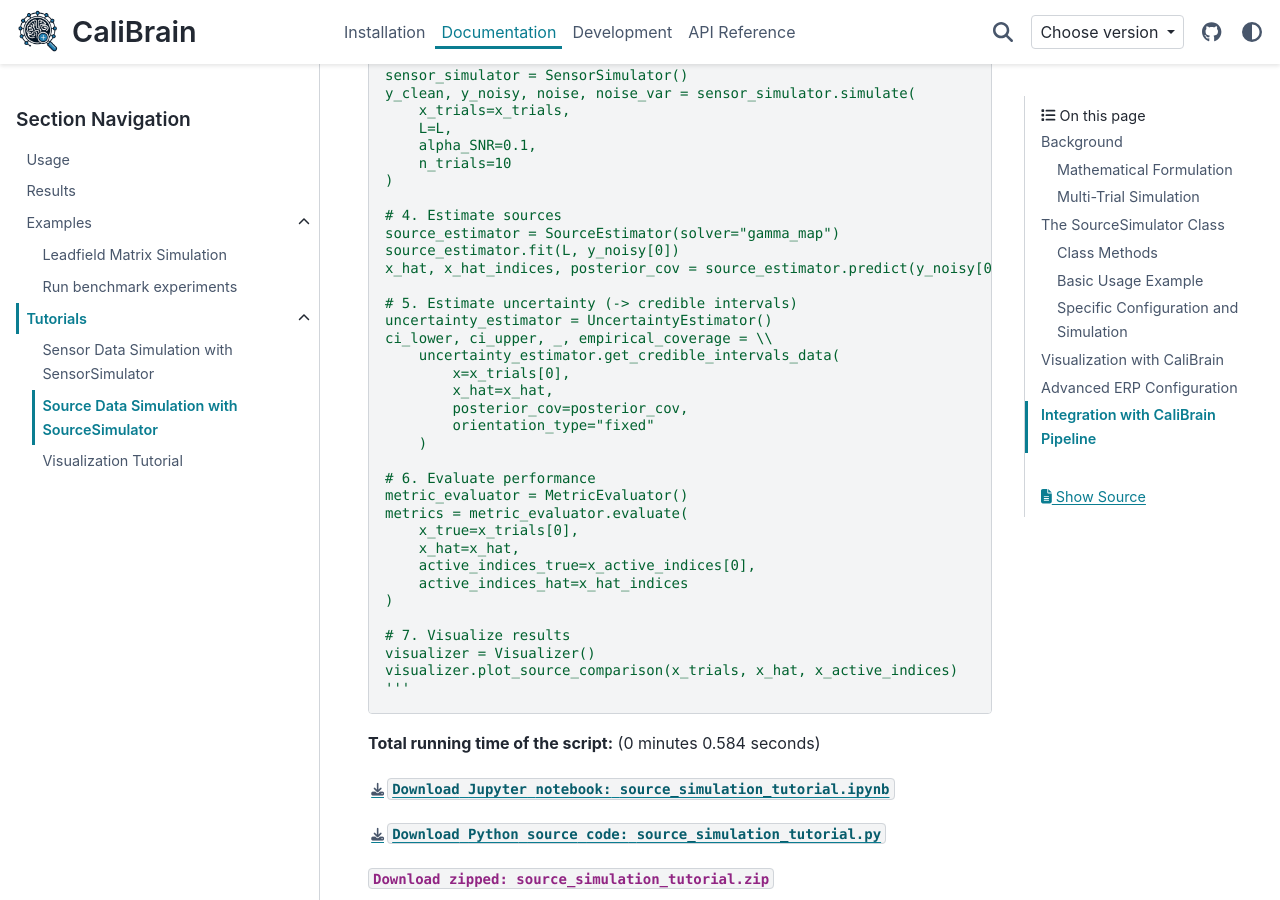
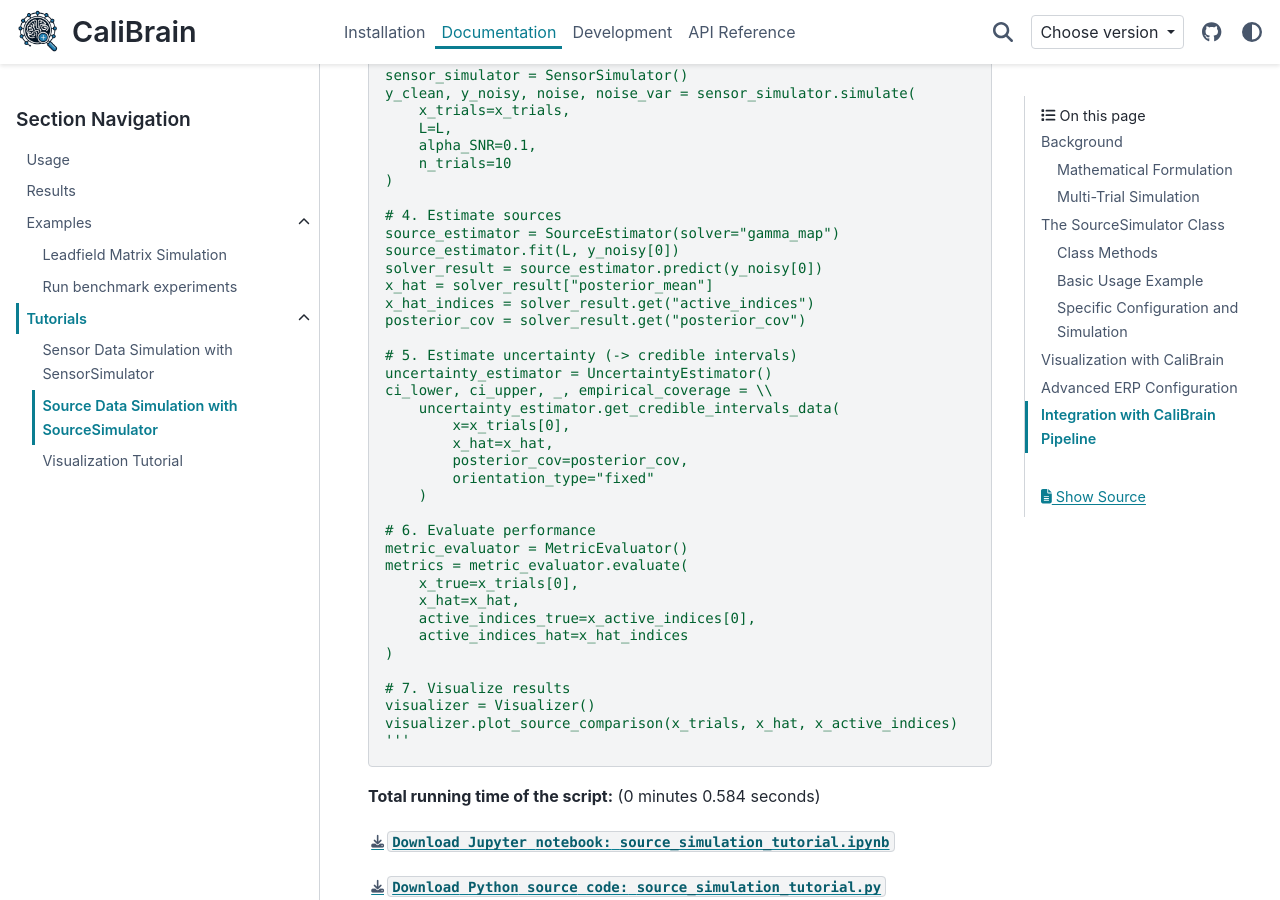
Before and after one commit to braindatalab/CaliBrain, a Sphinx documentation site: the page built from docs/source/auto_tutorials/source_simulation_tutorial.rst, in a window 1280 px wide and 900 px high, scrolled down 11566 px. Built offline with Sphinx 7.4.7 and the PyData theme 0.15.4, drawn with Linux system fonts in a browser that asks for light colours.

Commit message:
update tutorials and examples

```diff
--- a/docs/source/auto_tutorials/sensor_simulation_tutorial.py
+++ b/docs/source/auto_tutorials/sensor_simulation_tutorial.py
@@ -634,7 +634,10 @@ y_clean, y_noisy, noise, noise_var = sensor_simulator.simulate(
 # 4. Estimate sources
 source_estimator = SourceEstimator(solver="gamma_map")
 source_estimator.fit(L, y_noisy[0])
-x_hat, x_hat_indices, posterior_cov = source_estimator.predict(y_noisy[0])
+solver_result = source_estimator.predict(y_noisy[0])
+x_hat = solver_result["posterior_mean"]
+x_hat_indices = solver_result.get("active_indices")
+posterior_cov = solver_result.get("posterior_cov")
 
 # 5. Estimate uncertainty (-> credible intervals)
 uncertainty_estimator = UncertaintyEstimator()
--- a/docs/source/auto_tutorials/sensor_simulation_tutorial.rst
+++ b/docs/source/auto_tutorials/sensor_simulation_tutorial.rst
@@ -1091,7 +1091,10 @@ other CaliBrain components:
     # 4. Estimate sources
     source_estimator = SourceEstimator(solver="gamma_map")
     source_estimator.fit(L, y_noisy[0])
-    x_hat, x_hat_indices, posterior_cov = source_estimator.predict(y_noisy[0])
+    solver_result = source_estimator.predict(y_noisy[0])
+    x_hat = solver_result["posterior_mean"]
+    x_hat_indices = solver_result.get("active_indices")
+    posterior_cov = solver_result.get("posterior_cov")
 
     # 5. Estimate uncertainty (-> credible intervals)
     uncertainty_estimator = UncertaintyEstimator()
--- a/docs/source/auto_tutorials/source_simulation_tutorial.py
+++ b/docs/source/auto_tutorials/source_simulation_tutorial.py
@@ -480,7 +480,10 @@ y_clean, y_noisy, noise, noise_var = sensor_simulator.simulate(
 # 4. Estimate sources
 source_estimator = SourceEstimator(solver="gamma_map")
 source_estimator.fit(L, y_noisy[0])
-x_hat, x_hat_indices, posterior_cov = source_estimator.predict(y_noisy[0])
+solver_result = source_estimator.predict(y_noisy[0])
+x_hat = solver_result["posterior_mean"]
+x_hat_indices = solver_result.get("active_indices")
+posterior_cov = solver_result.get("posterior_cov")
 
 # 5. Estimate uncertainty (-> credible intervals)
 uncertainty_estimator = UncertaintyEstimator()
--- a/docs/source/auto_tutorials/source_simulation_tutorial.rst
+++ b/docs/source/auto_tutorials/source_simulation_tutorial.rst
@@ -822,7 +822,10 @@ other CaliBrain components:
     # 4. Estimate sources
     source_estimator = SourceEstimator(solver="gamma_map")
     source_estimator.fit(L, y_noisy[0])
-    x_hat, x_hat_indices, posterior_cov = source_estimator.predict(y_noisy[0])
+    solver_result = source_estimator.predict(y_noisy[0])
+    x_hat = solver_result["posterior_mean"]
+    x_hat_indices = solver_result.get("active_indices")
+    posterior_cov = solver_result.get("posterior_cov")
 
     # 5. Estimate uncertainty (-> credible intervals)
     uncertainty_estimator = UncertaintyEstimator()
```
Also changed, not shown: docs/source/auto_tutorials/sensor_simulation_tutorial.ipynb, docs/source/auto_tutorials/source_simulation_tutorial.ipynb, 2 other files.
